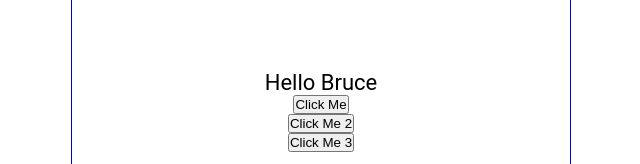
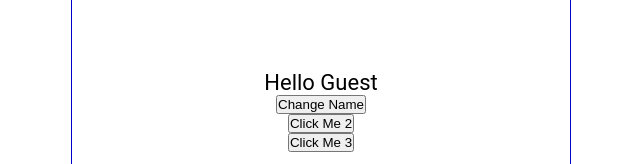
Before and after one commit to nvsmith/grocery-list, a React (Create React App) app: page / in a window 1280 px wide. Shown: the part 297-461 px from the top of the page, without its empty margins (319-959 px from the left). Built offline with nearby package versions, Linux system fonts and the light colour scheme.

Commit message:
Add state to Content

```diff
--- a/src/Content.js
+++ b/src/Content.js
@@ -1,31 +1,32 @@
+import { useState } from "react";
+
 const Content = () => {
+    const [name, setName] = useState("Guest");
+    const [count, setCount] = useState(0);
+
     const handleNameChange = () => {
         const names = ["Clark", "Bruce", "Diana"];
         const int = Math.floor(Math.random() * 3);
-        return names[int];
+        setName(names[int]);
     };
 
     const handleClick = () => {
-        console.log("Simple Click");
+        setCount(count + 1);
+        console.log(count);
     };
 
     const handleClick2 = (param) => {
-        console.log(`An ${param} was passed`);
-    };
-
-    const handleClick3 = (e) => {
-        console.log(e.target.innerText);
+        console.log(count);
     };
 
     return (
         <main>
             <p on onDoubleClick={handleClick}>
-                {" "}
-                Hello {handleNameChange()}{" "}
+                Hello {name}
             </p>
-            <button onClick={handleClick}>Click Me</button>
-            <button onClick={() => handleClick2("argument")}>Click Me 2</button>
-            <button onClick={(e) => handleClick3(e)}>Click Me 3</button>
+            <button onClick={handleNameChange}>Change Name</button>
+            <button onClick={handleClick}>Click Me 2</button>
+            <button onClick={handleClick2}>Click Me 3</button>
         </main>
     );
 };
```
